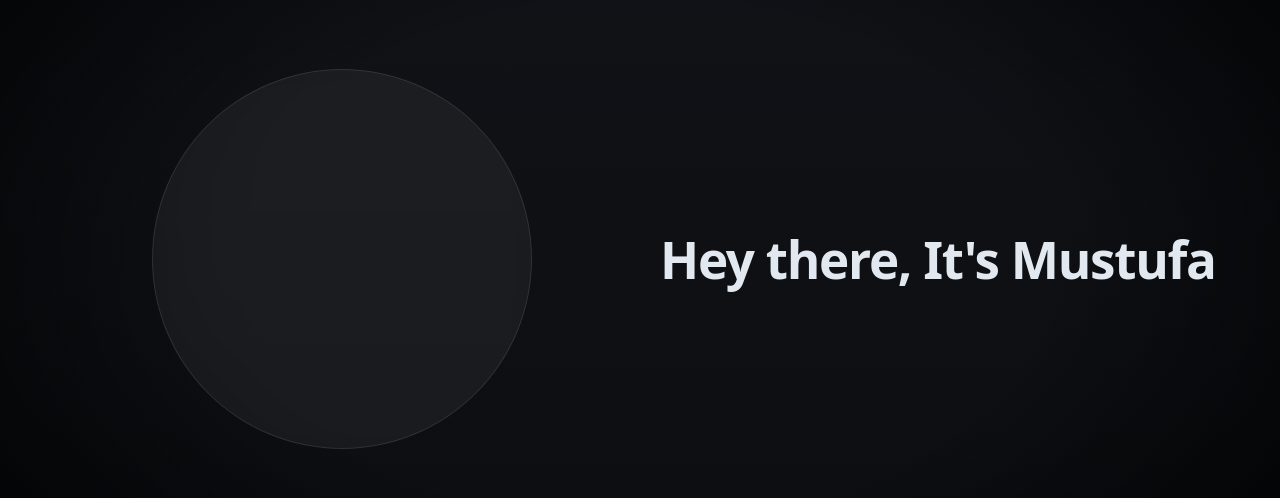
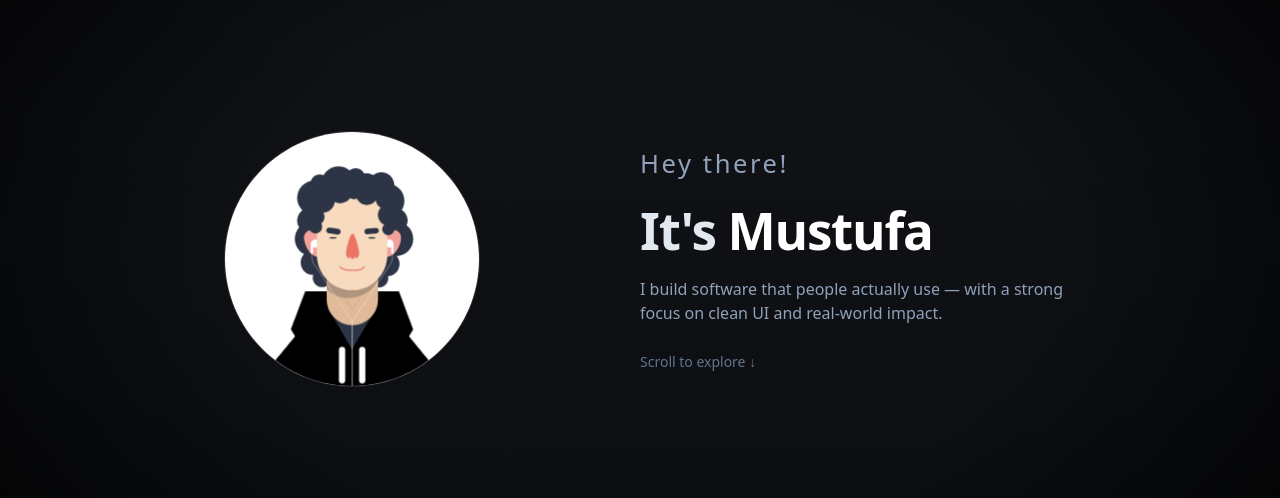
Before and after one commit to mustuFa3492/mustafa-ansari, a React (Vite) app: page / in a window 1280 px wide. Shown: the part 141-639 px from the top of the page. Built offline with nearby package versions, Linux system fonts and the light colour scheme.

Commit message:
Changed text in the right hero section and changed size using clamp in right hero section

```diff
--- a/package.json
+++ b/package.json
@@ -16,6 +16,7 @@
     "class-variance-authority": "^0.7.1",
     "clsx": "^2.1.1",
     "framer-motion": "^12.23.26",
+    "lottie-react": "^2.4.1",
     "lucide-react": "^0.563.0",
     "motion": "^12.29.2",
     "react": "^19.2.0",
--- a/src/components/Hero/HeroLeft.tsx
+++ b/src/components/Hero/HeroLeft.tsx
@@ -1,16 +1,14 @@
-import { Canvas } from "@react-three/fiber";
+import Lottie from "lottie-react";
+import Avatar from "../../assets/Avatar.json";
 
 export default function HeroLeft() {
-
 
   return (
     <div className="flex justify-center items-center">
       <div
         className="
-          w-55 h-55
-          sm:w-65 sm:h-65
-          md:w-80 md:h-80
-          lg:w-95 lg:h-95
+          w-[clamp(14rem,20vw,24rem)]
+          h-[clamp(14rem,20vw,24rem)]
           rounded-full
           bg-white/5
           border border-white/10
@@ -18,11 +16,7 @@ export default function HeroLeft() {
           flex items-center justify-center
         "
       >
-        <Canvas camera={{ position: [0, 3, 7], fov: 40 }}>
-          <ambientLight intensity={0.8} />
-          <directionalLight position={[3, 3, 3]} intensity={1.2} />
-
-        </Canvas>
+          <Lottie animationData={Avatar} loop={true} />
       </div>
     </div>
   );
--- a/src/components/Hero/HeroRight.tsx
+++ b/src/components/Hero/HeroRight.tsx
@@ -1,14 +1,26 @@
 export default function HeroRight() {
   return (
-    <div className="text-slate-200 space-y-4 text-center md:text-left">
+    <div className="text-slate-200 text-center md:text-left space-y-2">
 
-      <h1 className="
-        text-[clamp(1.8rem,4vw,3.5rem)]
-        font-semibold
-        tracking-tight
-      ">
-        Hey there, It's Mustufa
+      <p className="text-[clamp(1.5rem,2vw,2.5rem)] tracking-widest text-slate-400">
+        Hey there!
+      </p>
+
+      <h1 className="font-semibold tracking-tight text-[clamp(2.2rem,4vw,3.8rem)]">
+        It&apos;s <span className="text-white">Mustufa</span>
       </h1>
+
+      <p className="text-slate-400 max-w-md mx-auto md:mx-0">
+        I build software that people actually use —
+        with a strong focus on clean UI and real-world impact.
+      </p>
+
+      <div className="pt-4">
+        <span className="text-slate-500 text-sm">
+          Scroll to explore ↓
+        </span>
+      </div>
+
     </div>
   );
 }
--- a/src/components/Hero/HeroSection.tsx
+++ b/src/components/Hero/HeroSection.tsx
@@ -20,20 +20,17 @@ export default function HeroSection() {
 
   return (
     <section className="relative min-h-screen w-full overflow-hidden bg-linear-to-b from-[#111318] to-[#0b0d10]">
-      {/* Snow */}
       <Snowfall
         style={{ position: "absolute", inset: 0 }}
         color="#9fbcd1"
         snowflakeCount={snowCount}
       />
 
-      {/* Content */}
-      <div className="relative z-10 grid grid-cols-1 md:grid-cols-2 min-h-screen items-center px-6 md:px-16 gap-10">
+      <div className="relative z-10 grid grid-cols-1 md:grid-cols-2 min-h-screen items-center px-6 md:px-16 sm:px-10">
         <HeroLeft />
         <HeroRight />
       </div>
 
-      {/* Vignette */}
       <div className="absolute inset-0 bg-[radial-gradient(ellipse_at_center,transparent_45%,#000000_100%)] pointer-events-none" />
     </section>
   );
```
Also changed, not shown: 1 other file (tests, documents, lock files or other folders).
